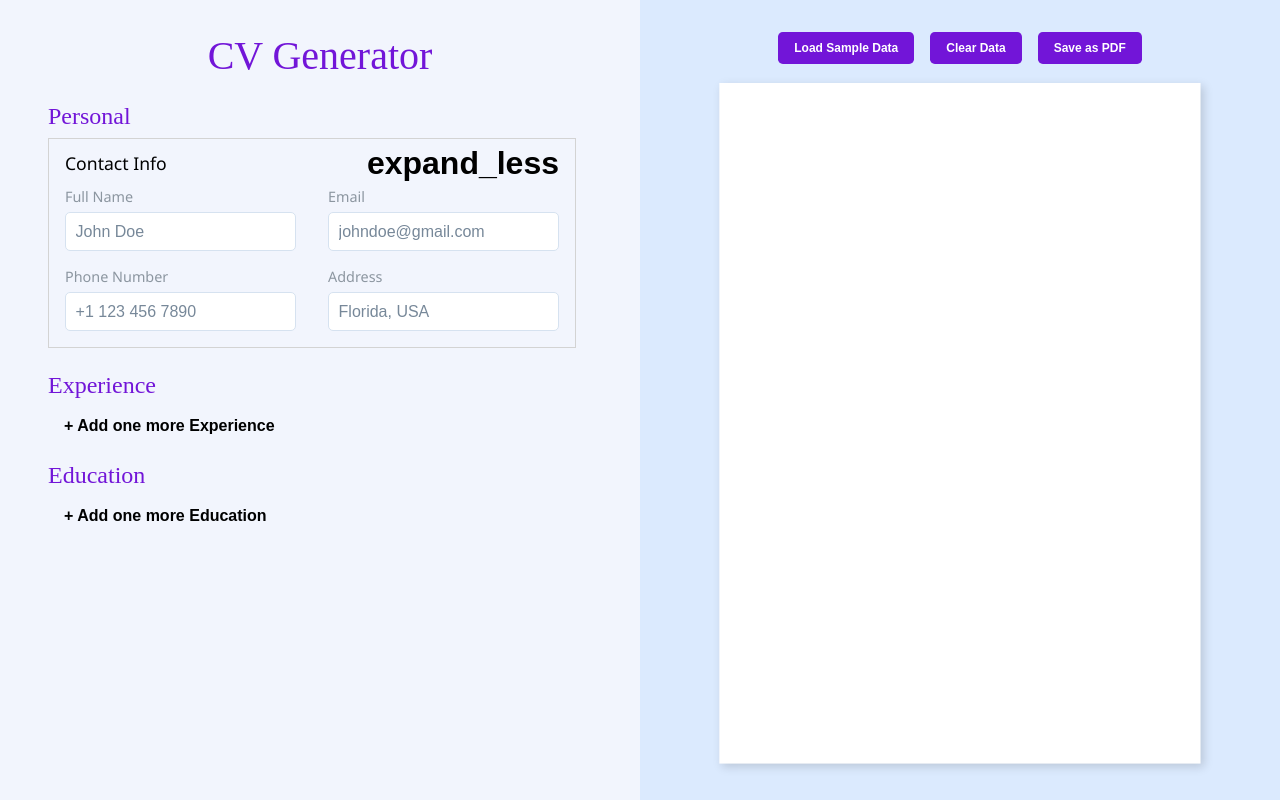
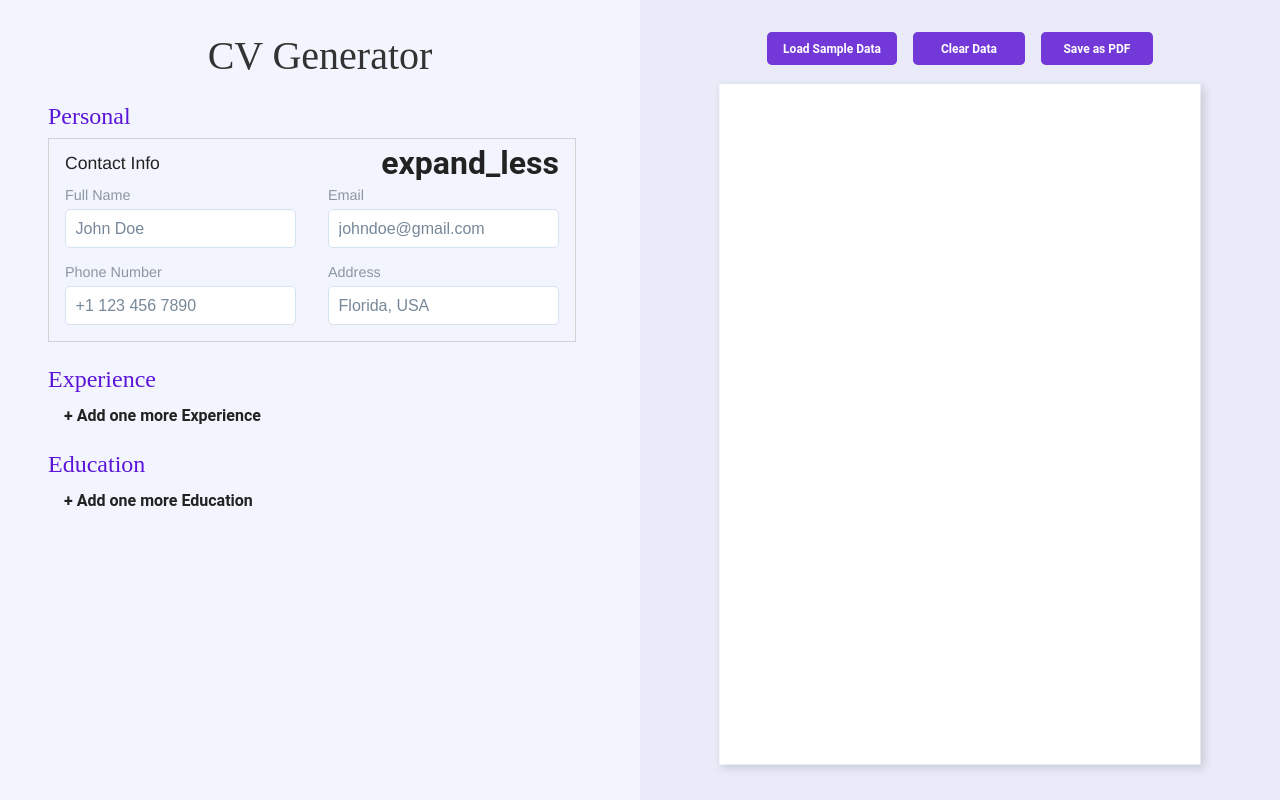
Before and after one commit to columk1/cv-application, a React (Vite) app: page / in a window 1280 px wide. Shown: the top 800 px of the page. Built offline with nearby package versions, Linux system fonts and the light colour scheme.

Commit message:
Edit styles

```diff
--- a/src/index.css
+++ b/src/index.css
@@ -15,9 +15,9 @@ html {
 }
 
 body {
-  font-family: 'Segoe UI', Roboto, Helvetica, Arial, sans-serif;
+  font-family: Helvetica, Arial, sans-serif;
   font-size: calc(1em + 0.5vw);
-  background-color: #f2f5fd;
+  background-color: var(--main-bg);
 }
 
 /* Accessibility */
--- a/src/styles/AddSectionButton.css
+++ b/src/styles/AddSectionButton.css
@@ -3,8 +3,10 @@ button {
   background: none;
   border: none;
   cursor: pointer;
+  font-family: 'Roboto', sans-serif;
   font-size: 1rem;
-  font-weight: bold;
+  font-weight: 600;
+  color: #222;
 }
 
 button:hover {
--- a/src/styles/Button.css
+++ b/src/styles/Button.css
@@ -1,13 +1,14 @@
 .btn {
+  min-width: 7rem;
   margin: 0;
-  background: var(--accent);
+  background: var(--accent-light);
   color: white;
   font-size: 0.75rem;
-  padding: 0.5rem 1rem;
+  padding: 0.6rem 1rem;
   border-radius: 0.3rem;
 
   &:hover {
-    outline: 1px solid #0019fc;
+    outline: 1px solid rgb(0, 0, 255);
     color: white;
   }
   &:active {
--- a/src/styles/Input.css
+++ b/src/styles/Input.css
@@ -28,10 +28,11 @@ fieldset {
 
 input,
 textarea {
-  font-size: 1rem;
   width: 100%;
   padding: 0.6rem;
   /* padding-right: 26px; */
+  font-size: 1rem;
+  color: #222;
   border: 1px solid rgb(214, 226, 240);
   border-radius: 5px;
 }
--- a/src/styles/home.css
+++ b/src/styles/home.css
@@ -15,12 +15,16 @@
   }
 }
 
+.input-container {
+  color: #222;
+}
+
 .output-container {
   display: grid;
-  grid-template-rows: 2rem 1fr;
+  grid-template-rows: min-content 1fr;
   justify-content: center;
   gap: 1.2rem;
-  background-color: #dbeafe;
+  background-color: var(--secondary-bg);
 }
 
 .btn-group {
@@ -36,7 +40,7 @@
   font-family: 'Oswald';
   font-weight: 300;
   font-size: 2.5rem;
-  color: var(--accent);
+  color: #333;
 }
 
 .form-section {
--- a/src/styles/variables.css
+++ b/src/styles/variables.css
@@ -1,3 +1,7 @@
 :root {
-  --accent: #7215d8;
+  --main-bg: #f2f5fd;
+  --secondary-bg: #e9ebf9;
+
+  --accent: #5c15d8;
+  --accent-light: #7339d8;
 }
--- a/vite.config.js
+++ b/vite.config.js
@@ -7,7 +7,7 @@ export default defineConfig({
   plugins: [
     react(),
     webfontDownload([
-      'https://fonts.googleapis.com/css2?family=DM+Sans:opsz,wght@9..40,400;9..40,500&family=DM+Serif+Display&family=Oswald:wght@300&display=swap&family=Material+Symbols+Outlined',
+      'https://fonts.googleapis.com/css2?family=DM+Sans:opsz,wght@9..40,400;9..40,500&family=Roboto:wght@500&family=DM+Serif+Display&family=Oswald:wght@300&display=swap&family=Material+Symbols+Outlined',
     ]),
   ],
   test: {
```
